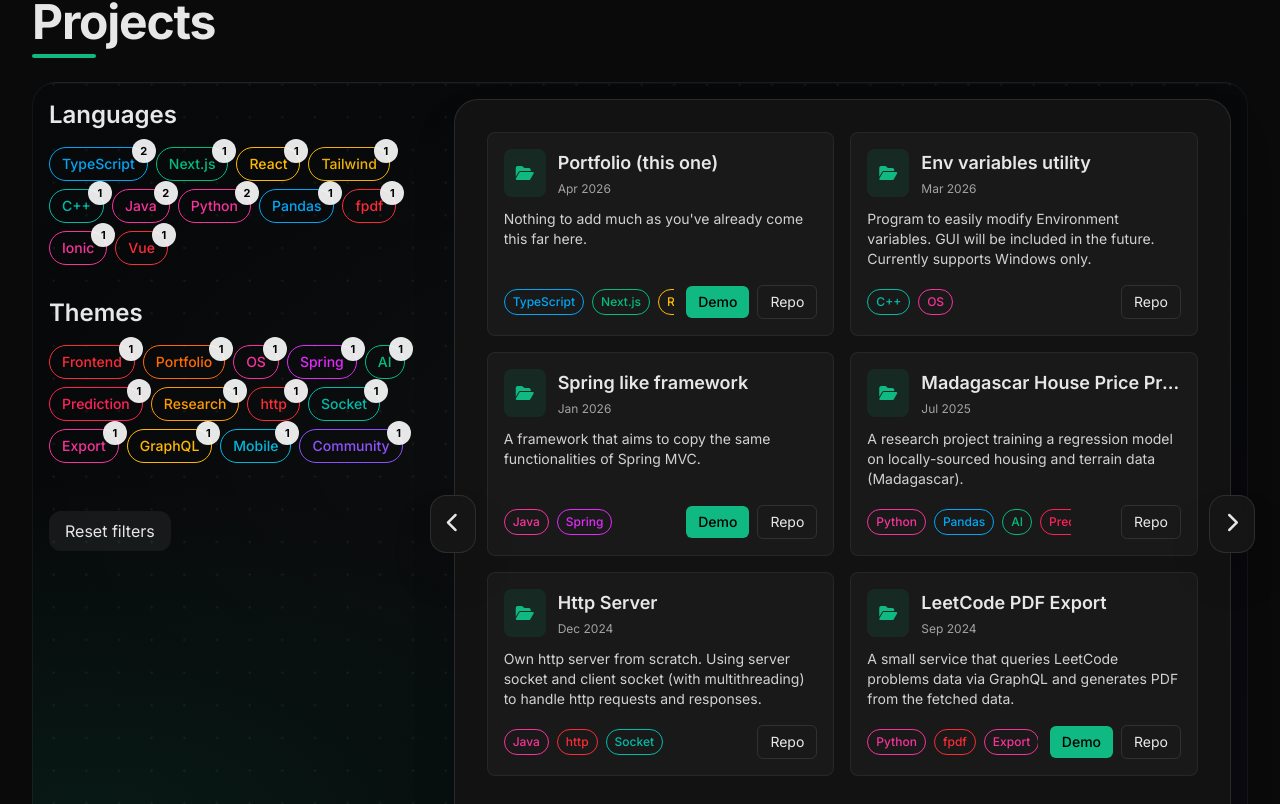
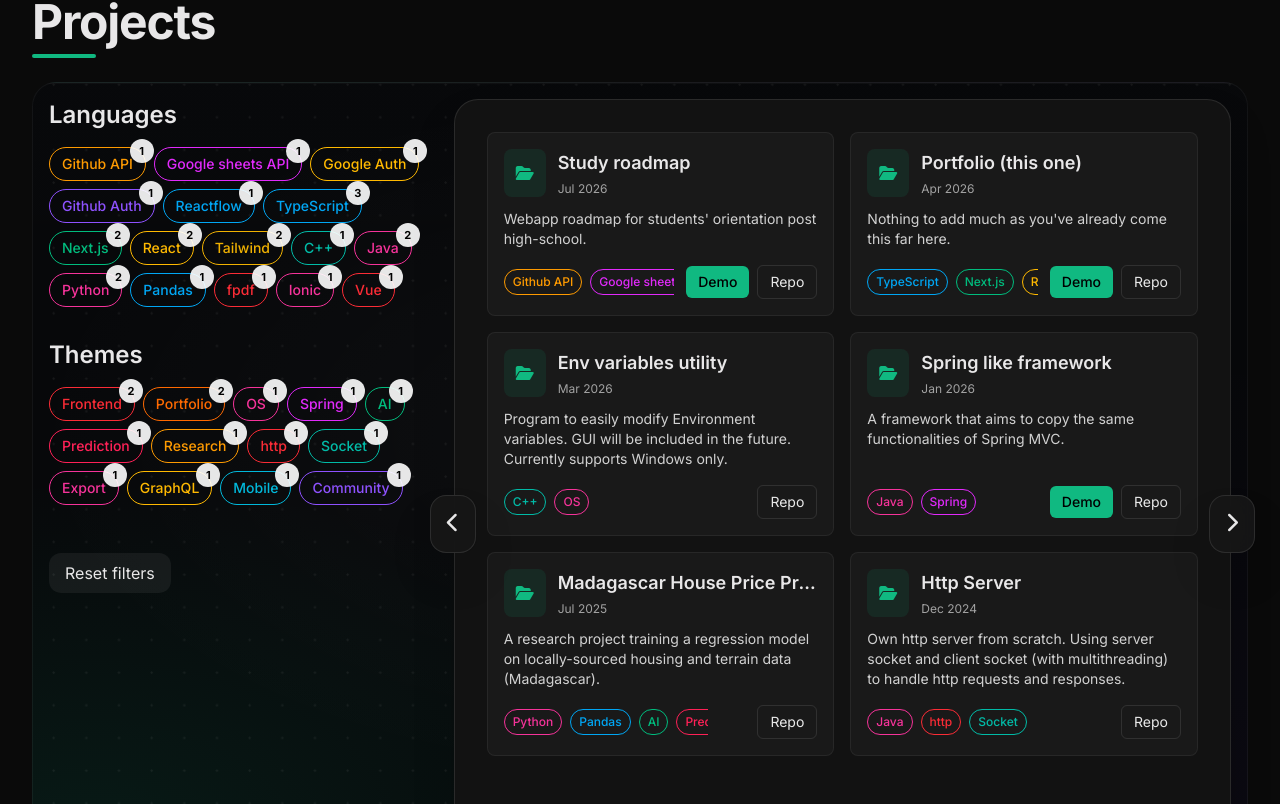
Before and after one commit to gigasandwich/giga-portfolio, a Next.js app: page / in a window 1280 px wide. Shown: the part 1956-2760 px from the top of the page. Built offline with nearby package versions, Linux system fonts and the light colour scheme.

Commit message:
Add giga-roadmap in projects

```diff
--- a/src/data/projects/Main.ts
+++ b/src/data/projects/Main.ts
@@ -9,6 +9,16 @@ export type ProjectType = {
 };
 
 const projects: ProjectType[] = [
+  {
+    title: "Study roadmap",
+    languages: ["Github API", "Google sheets API", "Google Auth", "Github Auth", "Reactflow", "TypeScript", "Next.js", "React", "Tailwind"],
+    themes: ["Frontend", "Portfolio"],
+    description:
+      "Webapp roadmap for students' orientation post high-school.",
+    repo: "https://github.com/gigasandwich/giga-roadmap",
+    demo: "https://roadmap.gigas.app",
+    date: new Date("2026-07-01"),
+  },
   {
     title: "Portfolio (this one)",
     languages: ["TypeScript", "Next.js", "React", "Tailwind"],
```
